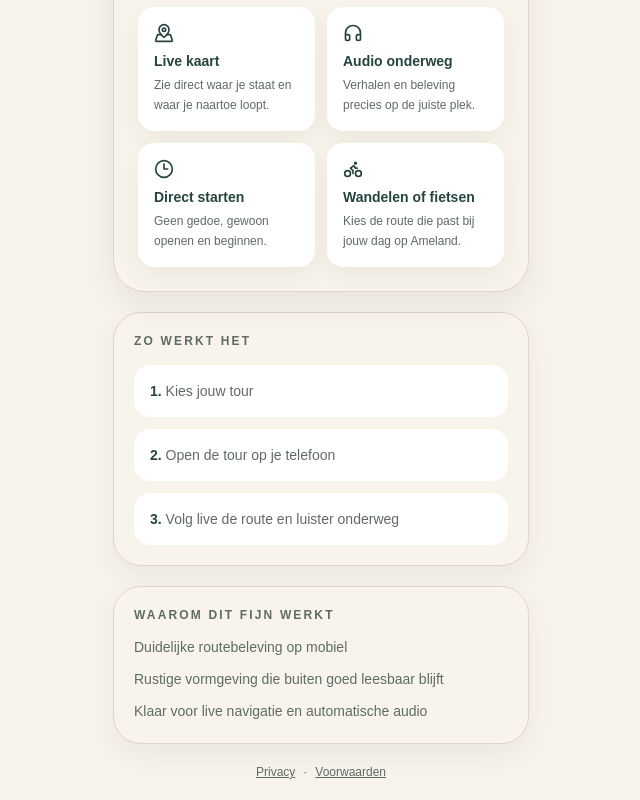
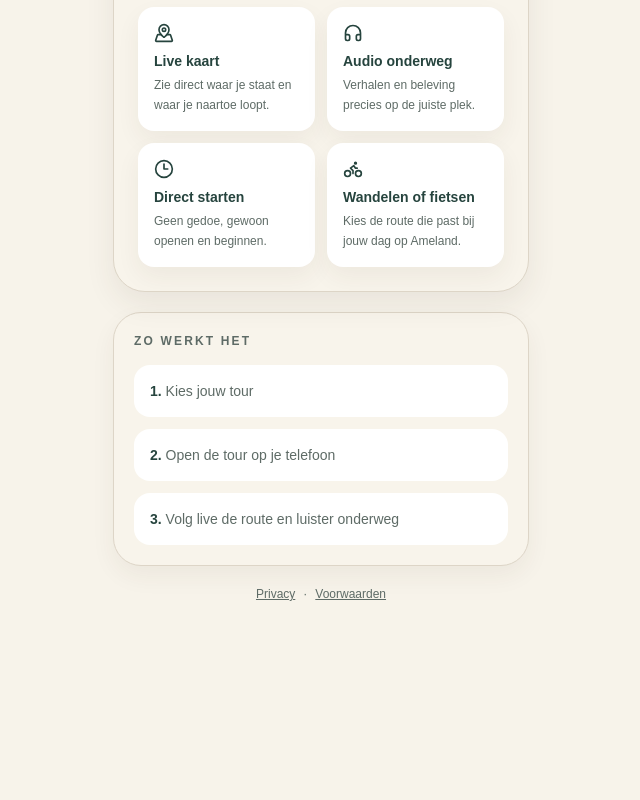
Before and after one commit to WadnVerhaal/ameland-audiotour, a Next.js app in the folder Downloads/ameland-audiotour-v1/ameland-audiotour/: page / in a window 1280 px wide. Shown: the part 305-1105 px from the top of the page, without its empty margins (319-959 px from the left). After the commit the page ends 927 px from the top, so only its background shows below. Built offline with nearby package versions, Linux system fonts and the light colour scheme.

Commit message:
Remove homepage benefits block

```diff
--- a/Downloads/ameland-audiotour-v1/ameland-audiotour/app/page.tsx
+++ b/Downloads/ameland-audiotour-v1/ameland-audiotour/app/page.tsx
@@ -89,15 +89,6 @@ export default function HomePage() {
         </div>
       </section>
 
-      <section className="mt-5 rounded-[1.75rem] border border-app bg-app-card p-5 shadow-card">
-        <p className="text-xs font-semibold uppercase tracking-[0.18em] text-app-muted">Waarom dit fijn werkt</p>
-        <div className="mt-3 space-y-2 text-sm leading-6 text-app-muted">
-          <p>Duidelijke routebeleving op mobiel</p>
-          <p>Rustige vormgeving die buiten goed leesbaar blijft</p>
-          <p>Klaar voor live navigatie en automatische audio</p>
-        </div>
-      </section>
-
       <div className="mt-5 text-center text-xs text-app-muted">
         <Link href="/privacy" className="underline">
           Privacy
```
